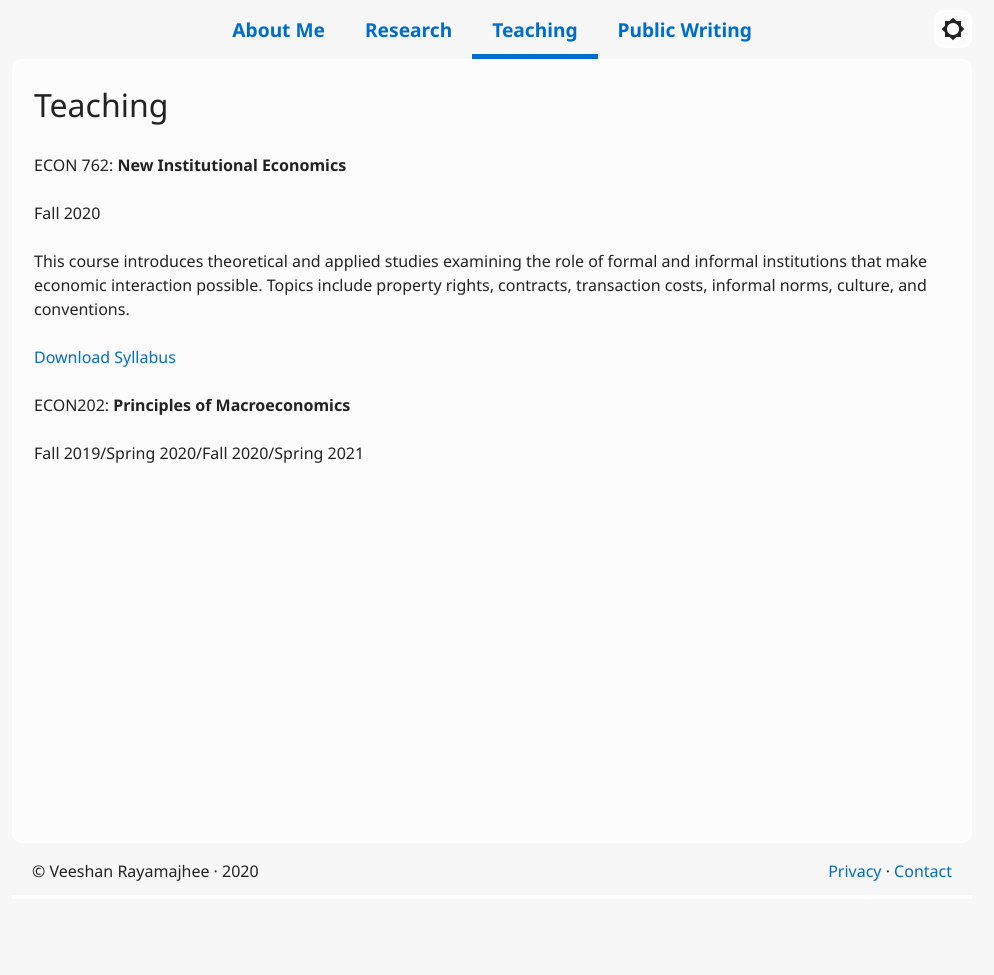
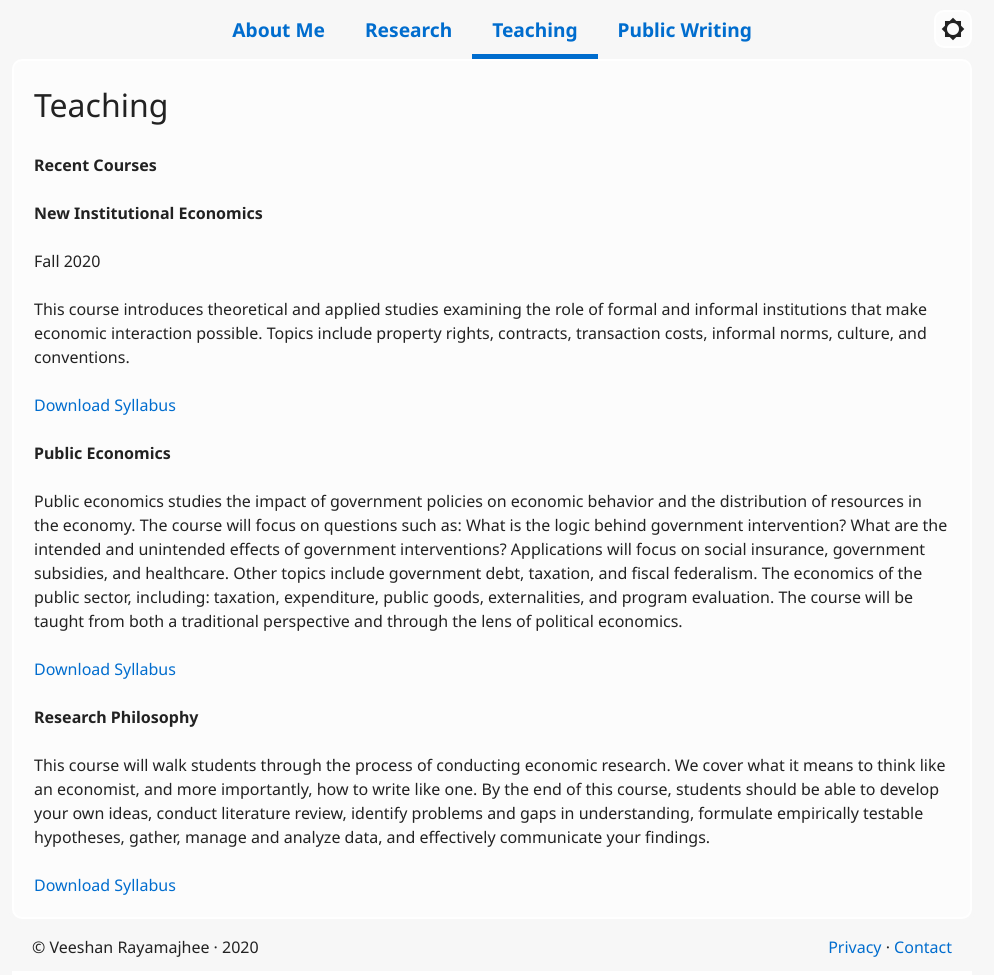
Before and after one commit to veeshanr/veeshanr.github.io, a Jekyll site: the page built from pages/teaching.md, in a window 1280 px wide. Shown: the whole page, without its empty margins (148-1142 px from the left). Built offline with Jekyll 4.4.1, drawn with Linux system fonts in a browser that asks for light colours; before the commit the page ends 900 px from its top, so only the background shows below that.

Commit message:
Update teaching.md

```diff
--- a/pages/teaching.md
+++ b/pages/teaching.md
@@ -5,8 +5,9 @@ navbar-index: 2
 title: Teaching
 ---
 
+**Recent Courses**
 
-ECON 762: **New Institutional Economics**
+**New Institutional Economics**
 
 Fall 2020
 
@@ -16,6 +17,16 @@ transaction costs, informal norms, culture, and conventions.
 
 [Download Syllabus](files/ECON762.pdf)
 
-ECON202: **Principles of Macroeconomics**
 
-Fall 2019/Spring 2020/Fall 2020/Spring 2021
+**Public Economics**
+
+Public economics studies the impact of government policies on economic behavior and the distribution of resources in the economy. The course will focus on questions such as: What is the logic behind government intervention? What are the intended and unintended effects of government interventions? Applications will focus on social insurance, government subsidies, and healthcare. Other topics include government debt, taxation, and fiscal federalism.
+The economics of the public sector, including: taxation, expenditure, public goods, externalities, and program evaluation. The course will be taught from both a traditional perspective and through the lens of political economics.
+
+[Download Syllabus](files/ECON470.pdf)
+
+**Research Philosophy**
+
+This course will walk students through the process of conducting economic research. We cover what it means to think like an economist, and more importantly, how to write like one. By the end of this course, students should be able to develop your own ideas, conduct literature review, identify problems and gaps in understanding, formulate empirically testable hypotheses, gather, manage and analyze data, and effectively communicate your findings.
+
+[Download Syllabus](files/AGEC701.pdf)
```
